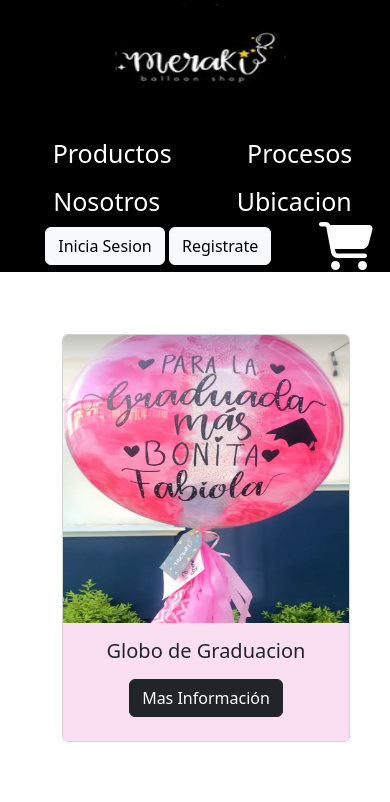
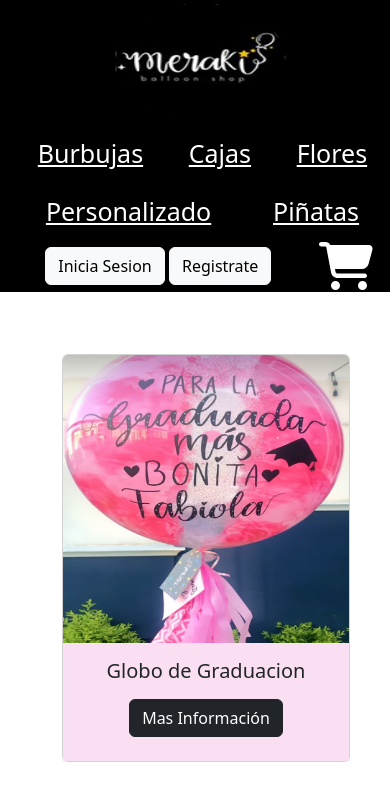
Before and after one commit to Alberto9204/balloon-shop, a React (Create React App) app: page / in a window 390 px wide. Shown: the top 802 px of the page. Built offline with nearby package versions, Linux system fonts and the light colour scheme.

Commit message:
Avances para Entrega

```diff
--- a/package.json
+++ b/package.json
@@ -18,6 +18,7 @@
     "react-bootstrap": "^2.5.0",
     "react-dom": "^18.2.0",
     "react-icons": "^4.4.0",
+    "react-router-dom": "^6.3.0",
     "react-scripts": "5.0.1",
     "web-vitals": "^2.1.4"
   },
--- a/src/App.js
+++ b/src/App.js
@@ -1,21 +1,28 @@
 
 import './App.css';
-import { NavBar } from './components/NavBar/NavBar'
-import { ItemList } from './components/ItemList/ItemList'
-import { ItemDetail } from './components/ItemDetail/ItemDetail'
+import { NavBar } from './components/NavBar/NavBar';
+import { ListaDeComponentes } from './components/ItemListContainer/ListaDeComponentes';
+import { ItemDetailContainer } from './components/ItemDetailContainer/ItemDetailContainer';
+import { BrowserRouter, Routes, Route, Navigate } from 'react-router-dom'
 
 
 function App() {
   return (
-    <div >
-     <NavBar/>
-     <ItemList/>
-     <ItemDetail/>
+    <BrowserRouter>
+      <NavBar/>
+      <Routes>
+        <Route path='/' element={ <ListaDeComponentes/> }/>
+        <Route path='/produ/:categoryId/' element={ <ListaDeComponentes/> }/>
+        <Route path='/item/:itemId' element={ <ItemDetailContainer/> }/>
+        <Route path='*' element= { < Navigate to="/" />} />
+
+
+      </Routes>
 
 
 
 
-    </div>
+     </BrowserRouter>
   );
 }
 
--- a/src/Data/Item/Item.js
+++ b/src/Data/Item/Item.js
@@ -2,8 +2,8 @@
    export const  producto= [
     {
         id : 1,
-        tipo : "burbuja",
-        img : './img/burbujas/globo_graduacion.jpeg',
+        category : "burbuja",
+        img : '../img/burbujas/globo_graduacion.jpeg',
         name : "Globo de Graduacion",
         descripcion : "Tu ser querido termina su ciclo de estudios? Felicitalo con un hermoso globo para que nunca olvide este increible momento",
         costo : "Costo: $120 pesos",
@@ -11,8 +11,8 @@
     },
     {
         id : 2,
-        tipo : "burbuja",
-        img : './img/burbujas/burbuja2.jpeg',
+        category : "burbuja",
+        img : '../img/burbujas/burbuja2.jpeg',
         name : "Globo de Bad Bunny",
         descripcion : "El globo con mas flow del mercado",
         costo : "Costo: $120 pesos",
@@ -20,8 +20,8 @@
     },
     {
         id : 3,
-        tipo : "burbuja",
-        img : './img/burbujas/burbuja3.jpeg',
+        category : "burbuja",
+        img : '../img/burbujas/burbuja3.jpeg',
         name : "Globo de Nacimiento",
         descripcion : "Un hermoso detalle para un dia inolvidable",
         costo : "Costo: $120 pesos",
@@ -29,8 +29,8 @@
     },
     {
         id : 4,
-        tipo : "burbuja",
-        img : './img/burbujas/burbuja4.jpeg',
+        category : "burbuja",
+        img : '../img/burbujas/burbuja4.jpeg',
         name : "Globo de Graduacion",
         descripcion : "Tu ser querido termina su ciclo de estudios? Felicitalo con un hermoso globo para que nunca olvide este increible momento",
         costo : "Costo: $120 pesos",
@@ -38,8 +38,8 @@
     },
     {
         id : 5,
-        tipo : "burbuja",
-        img : './img/burbujas/globo_graduacion.jpeg',
+        category : "burbuja",
+        img : '../img/burbujas/globo_graduacion.jpeg',
         name : "Globo de Maestro",
         descripcion : "Un bello detalle para aquel que comparte su conocimiento a otros.",
         costo : "Costo: $120 pesos",
@@ -47,8 +47,8 @@
     },
     {
         id : 6,
-        tipo : "caja",
-        img : './img/cajas/caja1.jpeg',
+        category : "caja",
+        img : '../img/cajas/caja1.jpeg',
         name : "Caja misteriosa",
         descripcion : "Soprende a tu ser querido con una caja sorpresa",
         costo : "Costo: $150 pesos",
@@ -56,8 +56,8 @@
     },
     {
         id : 7,
-        tipo : "caja",
-        img : './img/cajas/caja2.jpeg',
+        category : "caja",
+        img : '../img/cajas/caja2.jpeg',
         name : "Caja Stranger Things",
         descripcion : "Personalizamos tu caja de tu serie favorita",
         costo : "Costo: $180 pesos",
@@ -65,8 +65,8 @@
     },
     {
         id : 8,
-        tipo : "caja",
-        img : './img/cajas/caja3.jpeg',
+        category : "caja",
+        img : '../img/cajas/caja3.jpeg',
         name : "Caja Feliz Cumpleaños",
         descripcion : "Deseale un Feliz cumpleaños a tu ser querido",
         costo : "Costo: $160 pesos",
@@ -74,8 +74,8 @@
     },
     {
         id : 9,
-        tipo : "caja",
-        img : './img/cajas/caja4.jpeg',
+        category : "caja",
+        img : '../img/cajas/caja4.jpeg',
         name : "Caja Tierra de Osos",
         descripcion : "Personalizamos tu caja de tu pelicula favorita",
         costo : "Costo: $140 pesos",
@@ -83,8 +83,8 @@
     },
     {
         id : 10,
-        tipo : "caja",
-        img : './img/cajas/caja5.jpeg',
+        category : "caja",
+        img : '../img/cajas/caja5.jpeg',
         name : "Caja La Princesa y el Sapo",
         descripcion : "Personalizamos tu caja de tu pelicula favorita",
         costo : "Costo: $140 pesos",
@@ -92,8 +92,8 @@
     },
     {
         id : 11,
-        tipo : "caja",
-        img : './img/cajas/caja6.jpeg',
+        category : "caja",
+        img : '../img/cajas/caja6.jpeg',
         name : "Caja Bob esponja",
         descripcion : "Personalizamos tu caja de tu serie favorita",
         costo : "Costo: $140 pesos",
@@ -101,8 +101,8 @@
     },
     {
         id : 12,
-        tipo : "flores",
-        img : './img/flores/flor1.jpeg',
+        category : "flores",
+        img : '../img/flores/flor1.jpeg',
         name : "Arreglo Floral",
         descripcion : "Por que regalar flores nunca pasa de moda",
         costo : "Costo: $240 pesos",
@@ -110,8 +110,8 @@
     },
     {
         id : 13,
-        tipo : "flores",
-        img : './img/flores/flor2.jpeg',
+        category : "flores",
+        img : '../img/flores/flor2.jpeg',
         name : "Arreglo Floral con globo",
         descripcion : "Una flor para otra flor",
         costo : "Costo: $200 pesos",
@@ -119,8 +119,8 @@
     },
     {
         id : 14,
-        tipo : "flores",
-        img : './img/flores/flor3.jpeg',
+        category : "flores",
+        img : '../img/flores/flor3.jpeg',
         name : "Arreglo Floral",
         descripcion : "Una flor para otra flor",
         costo : "Costo: $200 pesos",
@@ -128,8 +128,8 @@
     },
     {
         id : 15,
-        tipo : "personal",
-        img : './img/personalizados/personalizado1.jpeg',
+        category : "personal",
+        img : '../img/personalizados/personalizado1.jpeg',
         name : "Dulce Graduación",
         descripcion : "Personalizamos para eventos especiales",
         costo : "Costo: $450 pesos",
@@ -137,8 +137,8 @@
     },
     {
         id : 16,
-        tipo : "personal",
-        img : './img/personalizados/perso2.jpeg',
+        category : "personal",
+        img : '../img/personalizados/perso2.jpeg',
         name : "Aro Fotografico",
         descripcion : "Armamos tu set fotografico para tu dia especial",
         costo : "Costo: $480 pesos",
@@ -146,8 +146,8 @@
     },
     {
         id : 17,
-        tipo : "personal",
-        img : './img/personalizados/perso3.jpeg',
+        category : "personal",
+        img : '../img/personalizados/perso3.jpeg',
         name : "Personalizado Cumpleañero",
         descripcion : "Personalizamos nuestros arreglos para esa persona especial",
         costo : "Costo: $650 pesos",
@@ -155,8 +155,8 @@
     },
     {
         id : 18,
-        tipo : "personal",
-        img : './img/personalizados/perso4.jpeg',
+        category : "personal",
+        img : '../img/personalizados/perso4.jpeg',
         name : "Detalles deliciosos",
         descripcion : "Hacemos arreglos de lo que tu quieras",
         costo : "Costo: $350 pesos",
@@ -164,8 +164,8 @@
     },
     {
         id : 19,
-        tipo : "personal",
-        img : './img/personalizados/perso5.jpeg',
+        category : "personal",
+        img : '../img/personalizados/perso5.jpeg',
         name : "Personalizado Cumpleañero",
         descripcion : "Personalizamos nuestros arreglos para esa persona especial",
         costo : "Costo: $550 pesos",
@@ -173,8 +173,8 @@
     },
     {
         id : 20,
-        tipo : "personal",
-        img : './img/personalizados/perso6.jpeg',
+        category : "personal",
+        img : '../img/personalizados/perso6.jpeg',
         name : "Detalles unicos",
         descripcion : "Arreglos unicos y originales",
         costo : "Costo: $550 pesos",
@@ -182,8 +182,8 @@
     },
     {
         id : 21,
-        tipo : "pinata",
-        img : './img/pinatas/pinata1.jpeg',
+        category : "pinata",
+        img : '../img/pinatas/pinata1.jpeg',
         name : "Piñata de pastel",
         descripcion : "Piñatas con modelos unicos para tus fiestas",
         costo : "Costo: $350 pesos",
@@ -191,8 +191,8 @@
     },
     {
         id : 22,
-        tipo : "pinata",
-        img : './img/pinatas/pinata2.jpeg',
+        category : "pinata",
+        img : '../img/pinatas/pinata2.jpeg',
         name : "Piñata de corazón",
         descripcion : "No todas las Piñatas fueron para romperse",
         costo : "Costo: $350 pesos",
@@ -200,8 +200,8 @@
     },
     {
         id : 23,
-        tipo : "pinata",
-        img : './img/pinatas/pinata3.jpeg',
+        category : "pinata",
+        img : '../img/pinatas/pinata3.jpeg',
         name : "Piñata de pulpo",
         descripcion : "Tambien personalizamos tus piñatas de tus personajes favoritos.",
         costo : "Costo: $350 pesos",
@@ -209,8 +209,8 @@
     },
     {
         id : 24,
-        tipo : "pinata",
-        img : './img/pinatas/pinata4.jpeg',
+        category : "pinata",
+        img : '../img/pinatas/pinata4.jpeg',
         name : "Piñata Cumpleañera",
         descripcion : "Piñatas con modelos unicos para tus fiestas",
         costo : "Costo: $380 pesos",
--- /dev/null
+++ b/src/components/ItemDetail/ItemDetail.css
@@ -0,0 +1,5 @@
+.primerCard{
+    text-align: center;
+    background-color: rgba(250, 220, 241, 0.897);
+    border: 2px;
+}
--- a/src/components/ItemList/ItemList.js
+++ b/src/components/ItemList/ItemList.js
@@ -1,29 +1,21 @@
-import { useEffect, useState  } from 'react'
-import { PedirDatos } from '../../helpers/PedirDatos'
-import { ListaDeComponentes } from '../ItemListContainer/ListaDeComponentes'
 import './Itemlist.css'
+import Card from 'react-bootstrap/Card';
+import { Link } from 'react-router-dom'
 
-
-export const ItemList = () => {
-
- const [produ, setProdu]  = useState([])
-
-    console.log(produ)
-
-    useEffect(() => {
-        PedirDatos()
-        .then( (res) => {
-            setProdu(res)
-        })
-        .finally( () => {
-            console.log("Terminamos")
-        })
-    }, [])
-
-    return(
-        <div>
-            <ListaDeComponentes produ={produ}/>
-        </div>
-    )
-
+export const ItemList= ( {produ = []} ) => {
+  return(
+    <div className="Container m-3 col-sm-6" >
+        {produ.map((prod) =>{
+            return <div key={prod.id} className="Container m-3 col-sm-6">
+                    <Card style={{ width: '18rem'}} >
+                      <Card.Img style={{ height: '18rem'}} variant="top"  src= {prod.img} alt={prod.name} />
+                        <Card.Body  className='primerCard'>
+                          <Card.Title>{prod.name}</Card.Title>
+                                    <Link to={`/item/${prod.id}`}className='btn btn-dark my-2'>Mas Información</Link>
+                          </Card.Body>
+                      </Card>
+                  </div>
+        })}
+    </div>
+)
 }
--- a/src/components/ItemListContainer/ListaDeComponentes.js
+++ b/src/components/ItemListContainer/ListaDeComponentes.js
@@ -1,23 +1,52 @@
+import { useEffect, useState  } from 'react'
+import { PedirDatos } from '../../helpers/PedirDatos'
+import { ItemList } from '../ItemList/ItemList'
 import './ListaDeComponentes.css'
-import Button from 'react-bootstrap/Button';
-import Card from 'react-bootstrap/Card';
+import { useParams } from 'react-router-dom'
+import Spinner from 'react-bootstrap/Spinner';
 
 
 
-export const ListaDeComponentes = ( {produ = []} ) => {
-  return(
-    <div className="Container m-3 col-sm-6" >
-        {produ.map((prod) =>{
-            return <div key={prod.id} className="Container m-3 col-sm-6">
-                    <Card style={{ width: '18rem'}} >
-                      <Card.Img style={{ height: '18rem'}} variant="top" src={prod.img} />
-                        <Card.Body  className='primerCard'>
-                          <Card.Title>{prod.name}</Card.Title>
-                                    <Button variant="dark m-2 start-50">Mas Información</Button>
-                          </Card.Body>
-                      </Card>
-                  </div>
-        })}
-    </div>
-)
+
+export const ListaDeComponentes = () => {
+ const [produ, setProdu]  = useState([])
+ const [loading, setLoading] = useState(true)
+
+ const { categoryId } = useParams()
+
+
+    useEffect(() => {
+        setLoading(true)
+        PedirDatos()
+        .then( (res) => {
+            if (!categoryId) {
+              setProdu(res)
+            } else{
+              setProdu (res.filter((prod) => prod.category === categoryId))
+            }
+
+        })
+        .finally( () => {
+            setLoading(false)
+        })
+    }, [categoryId])
+
+    return(
+        <div>
+            {
+              loading
+              ?
+
+                  <Spinner animation="border" role="status">
+                    <span>Loading...</span>
+                  </Spinner>
+
+
+              :<ItemList produ={produ}/>
+
+            }
+
+        </div>
+    )
+
 }
--- a/src/components/NavBar/NavBar.js
+++ b/src/components/NavBar/NavBar.js
@@ -3,31 +3,25 @@ import Button from 'react-bootstrap/Button';
 import 'bootstrap/dist/css/bootstrap.min.css';
 import Nav from 'react-bootstrap/Nav';
 import { CartWidget } from './CartWidget/CartWidget.js';
+import { Link } from 'react-router-dom'
+
+
+
 
 export const NavBar = () => {
     return (
         <><header className="header">
             <nav className="nav">
                 <div>
-                    <img src={'./img/logo_meraki.png'} alt="logo" width="180" height="125" />
+                   <Link to="/"><img src={'../img/logo_meraki.png'} alt="logo" width="180" height="125" /></Link>
                 </div>
                 <div>
-                    <Nav
-                        activeKey="/home"
-                        onSelect={(selectedKey) => alert(`selected ${selectedKey}`)}
-                    >
-                        <Nav.Item>
-                            <Nav className="link"> Productos </Nav>
-                        </Nav.Item>
-                        <Nav.Item>
-                            <Nav className="link">Procesos</Nav>
-                        </Nav.Item>
-                        <Nav.Item>
-                            <Nav className="link">Nosotros</Nav>
-                        </Nav.Item>
-                        <Nav.Item>
-                            <Nav className="link">Ubicacion</Nav>
-                        </Nav.Item>
+                    <Nav >
+                        <Link to='/produ/burbuja' className="link"> Burbujas </Link>
+                        <Link to='/produ/caja' className="link"> Cajas </Link>
+                        <Link to='/produ/flores' className="link"> Flores </Link>
+                        <Link to='/produ/personal' className="link"> Personalizado </Link>
+                        <Link to='/produ/pinata' className="link"> Piñatas </Link>
                     </Nav>
                 </div>
 
```
Also changed, not shown: src/components/ItemDetail/ItemDetail.js (+29 -25 lines), src/components/ItemDetailContainer/ItemDetailContainer.js (+25 -29 lines), 1 other file (tests, documents, lock files or other folders).
